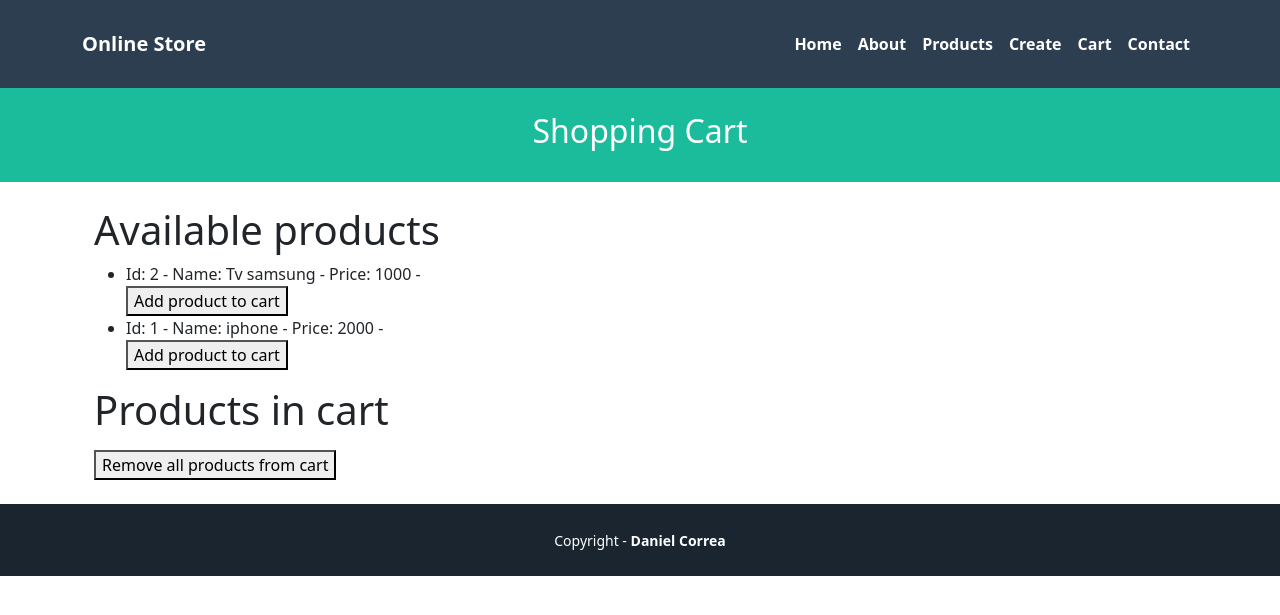
After one commit to EmiltonMenaA/called-DjangoTutorials, a Django app: page /cart/ in a window 1280 px wide. The commit adds this page. Shown: the top 615 px of the page. Run offline with Django 5.2, Linux system fonts and the light colour scheme.

Commit message:
actualizacion del repo Presentacion-05a-tutorial

```diff
--- /dev/null
+++ b/pages/templates/cart/index.html
@@ -0,0 +1,88 @@
+{% extends 'pages/base.html' %}
+
+{% block title %} {{title}} {% endblock %}
+
+{% block header_title %} {{subtitle}} {% endblock %}
+
+
+{% block content %}
+
+<div class="container">
+
+<div class="row justify-content-center">
+
+<div class="col-md-12">
+
+<h1>Available products</h1>
+
+<ul>
+
+{% for key, product in products.items %}
+
+<li>
+
+Id: {{ key }} -
+
+Name: {{ product.name }} -
+
+Price: {{ product.price }} -
+
+<form method="post" action="{% url 'cart_add' key %}">
+
+{% csrf_token %}
+
+<button type="submit">Add product to cart</button>
+
+</form>
+
+</li>
+
+{% endfor %}
+
+</ul>
+
+</div>
+
+</div>
+
+
+<div class="row justify-content-center">
+
+<div class="col-md-12">
+
+<h1>Products in cart</h1>
+
+<ul>
+
+{% for key, product in cart_products.items %}
+
+
+<li>
+
+Id: {{ key }} -
+
+Name: {{ product.name }} -
+
+Price: {{ product.price }}
+
+</li>
+
+{% endfor %}
+
+</ul>
+
+<form method="post" action="{% url 'cart_removeAll' %}">
+
+{% csrf_token %}
+
+<button type="submit">Remove all products from cart</button>
+
+</form>
+
+</div>
+
+</div>
+
+</div>
+
+{% endblock %}
--- a/pages/templates/pages/base.html
+++ b/pages/templates/pages/base.html
@@ -24,6 +24,7 @@ crossorigin="anonymous" />
           <a class="nav-link active" href="{% url 'about' %}">About</a>
           <a class="nav-link active" href="{% url 'index' %}">Products</a>
           <a class="nav-link active" href="{% url 'form' %}">Create</a>
+          <a class="nav-link active" href="{% url 'cart_index' %}">Cart</a>
           <a class="nav-link active" href="{% url 'contact' %}">Contact</a>
         </div>
       </div>
--- a/pages/templates/products/index.html
+++ b/pages/templates/products/index.html
@@ -12,6 +12,10 @@
 <div class="card-body text-center">
 <a href="{% url 'show' id=product.id %}"
 class="btn bg-primary text-white">{{product.name}}</a>
+<form method="post" action="{% url 'cart_add' product.id %}" style="display:inline;">
+    {% csrf_token %}
+    <button type="submit" class="btn btn-success btn-sm mt-2">Add to Cart</button>
+</form>
 </div>
 </div>
 </div>
--- a/pages/templates/products/show.html
+++ b/pages/templates/products/show.html
@@ -21,6 +21,10 @@
         {% for comment in product.comment_set.all %}
         - {{ comment.description }}<br />
         {% endfor %}
+        <form method="post" action="{% url 'cart_add' product.id %}" style="display:inline;">
+            {% csrf_token %}
+            <button type="submit" class="btn btn-success">Add to Cart</button>
+        </form>
       </div>
     </div>
   </div>
--- a/pages/urls.py
+++ b/pages/urls.py
@@ -6,6 +6,9 @@ from .views import (
     ProductIndexView,
     ProductShowView,
     ProductCreateView,
+    CartView,
+    CartAddView,
+    CartRemoveAllView,
 )
 
 urlpatterns = [
@@ -15,4 +18,7 @@ urlpatterns = [
     path("products/", ProductIndexView.as_view(), name="index"),
     path("products/create", ProductCreateView.as_view(), name="form"),
     path("products/<str:id>", ProductShowView.as_view(), name="show"),
+    path("cart/", CartView.as_view(), name="cart_index"),
+    path("cart/add/<str:product_id>", CartAddView.as_view(), name="cart_add"),
+    path("cart/removeAll", CartRemoveAllView.as_view(), name="cart_removeAll"),
 ]
--- a/pages/views.py
+++ b/pages/views.py
@@ -137,3 +137,51 @@ class ProductListView(ListView):
         context["title"] = "Products - Online Store"
         context["subtitle"] = "List of products"
         return context
+
+
+# --- Shopping Cart Views ---
+class CartView(View):
+    template_name = "cart/index.html"
+
+    def get(self, request):
+        # Simulated database for products
+        products = {}
+        products[2] = {"name": "Tv samsung", "price": "1000"}
+        products[1] = {"name": "iphone", "price": "2000"}
+
+        # Get cart products from session
+        cart_products = {}
+        cart_product_data = request.session.get("cart_product_data", {})
+
+        for key, product in products.items():
+            if str(key) in cart_product_data.keys():
+                cart_products[key] = product
+
+        # Prepare data for the view
+        view_data = {
+            "title": "Cart - Online Store",
+            "subtitle": "Shopping Cart",
+            "products": products,
+            "cart_products": cart_products,
+        }
+
+        return render(request, self.template_name, view_data)
+
+
+class CartAddView(View):
+    def post(self, request, product_id):
+        # Get cart products from session and add the new product
+        cart_product_data = request.session.get("cart_product_data", {})
+        cart_product_data[str(product_id)] = product_id
+        request.session["cart_product_data"] = cart_product_data
+
+        return redirect("cart_index")
+
+
+class CartRemoveAllView(View):
+    def post(self, request):
+        # Remove all products from cart in session
+        if "cart_product_data" in request.session:
+            del request.session["cart_product_data"]
+
+        return redirect("cart_index")
```
Also changed, not shown: README.md.
